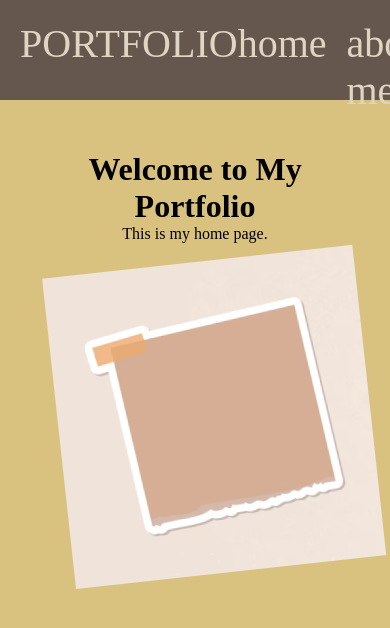
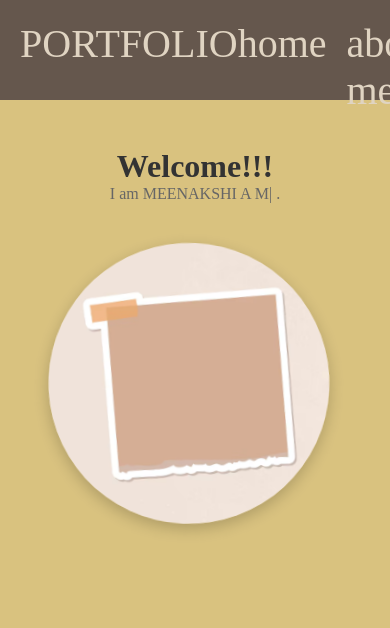
Before and after one commit to MeenakshiAM/portfolio, a React (Vite) app in the folder my-portfolio/: page / in a window 390 px wide. Shown: the top 628 px of the page. Built offline with nearby package versions, Linux system fonts and the light colour scheme.

Commit message:
animation added

```diff
--- a/my-portfolio/package.json
+++ b/my-portfolio/package.json
@@ -11,7 +11,8 @@
   },
   "dependencies": {
     "react": "^19.0.0",
-    "react-dom": "^19.0.0"
+    "react-dom": "^19.0.0",
+    "typed.js": "^2.1.0"
   },
   "devDependencies": {
     "@eslint/js": "^9.19.0",
@@ -23,6 +24,6 @@
     "eslint-plugin-react-hooks": "^5.0.0",
     "eslint-plugin-react-refresh": "^0.4.18",
     "globals": "^15.14.0",
-    "vite": "^6.1.0"
+    "vite": "^6.2.1"
   }
 }
--- a/my-portfolio/src/components/Home.jsx
+++ b/my-portfolio/src/components/Home.jsx
@@ -1,11 +1,39 @@
 import profileImg from "../assets/images/profile.jpg";
+import Typed from "typed.js";
+import { useEffect, useRef } from "react";
 
 export default function Home() {
+  const typedElement = useRef(null);
+
+  useEffect(() => {
+    const options = {
+      strings: [
+        "HELLO My dear lovely visitor",
+        "I am MEENAKSHI A M",
+        "I'm a Web Developer",
+        "Let's Create Something Amazing!",
+      ],
+      typeSpeed: 50,
+      backSpeed: 30,
+      backDelay: 1000,
+      startDelay: 500,
+      loop: true,
+    };
+
+    const typed = new Typed(typedElement.current, options);
+
+    return () => {
+      typed.destroy(); // Cleanup when component unmounts
+    };
+  }, []);
+
   return (
     <div className="home">
       <div className="home-content">
-        <h1>Welcome to My Portfolio</h1>
-        <p>This is my home page.</p>
+        <h1>Welcome!!!</h1>
+        <p>
+          <span ref={typedElement}></span> {/* Typed.js will type here */}.
+        </p>
       </div>
       <img src={profileImg} alt="profile" className="profile" />
     </div>
--- a/my-portfolio/src/index.css
+++ b/my-portfolio/src/index.css
@@ -26,37 +26,58 @@
 body {
   background-color: #d9c27f;
 }
-
 .home {
   display: flex;
   justify-content: space-around;
   align-items: center;
-  margin-top: 8%;
-  padding-bottom: 10%;
+  text-align: center;
+  margin-top: 5%;
+  padding: 5% 10%;
   flex-wrap: wrap;
+  gap: 30px; /* Adds spacing between elements */
 }
 
 .home-content {
-  padding: 8% 0;
+  padding: 5% 0;
   max-width: 600px;
+}
+
+.home h1 {
+  font-size: 2.5rem;
+  font-weight: bold;
+  color: #333;
+}
+
+.home p {
+  font-size: 1.2rem;
+  color: #666;
 }
 
 .profile {
   width: 90%;
   max-width: 360px;
   height: auto;
-  animation: swing ease-out 4s infinite alternate;
-  transform-origin: center -20px;
+  animation: swing ease-in-out 3s infinite alternate;
+  transform-origin: center -10px;
+  transition: transform 0.3s ease-in-out;
+  border-radius: 50%;
+  box-shadow: 0px 5px 15px rgba(0, 0, 0, 0.2);
 }
+
+/* Smooth swinging animation */
 @keyframes swing {
   0% {
-    transform: rotate(10deg);
+    transform: rotate(5deg);
+  }
+  50% {
+    transform: rotate(-5deg);
   }
   100% {
-    transform: rotate(-10deg);
+    transform: rotate(5deg);
   }
 }
 
+/* Mobile Optimization */
 @media (max-width: 768px) {
   .home {
     flex-direction: column;
@@ -64,10 +85,14 @@ body {
   }
 
   .home-content {
-    padding: 5% 10%;
+    padding: 3% 5%;
   }
 
-  .profile {
-    max-width: 80%;
+  .home h1 {
+    font-size: 2rem;
+  }
+
+  .home p {
+    font-size: 1rem;
   }
 }
```
Also changed, not shown: 2 other files (tests, documents, lock files or other folders).
